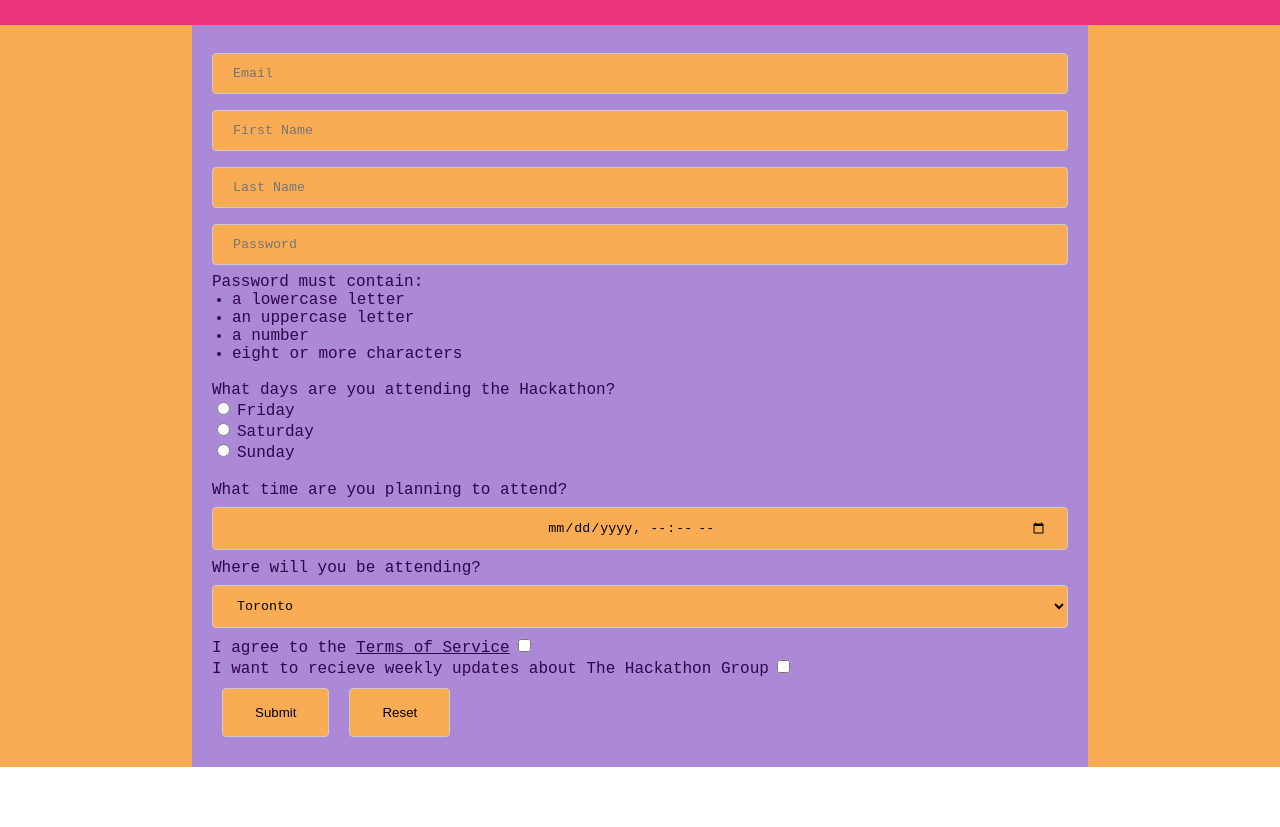
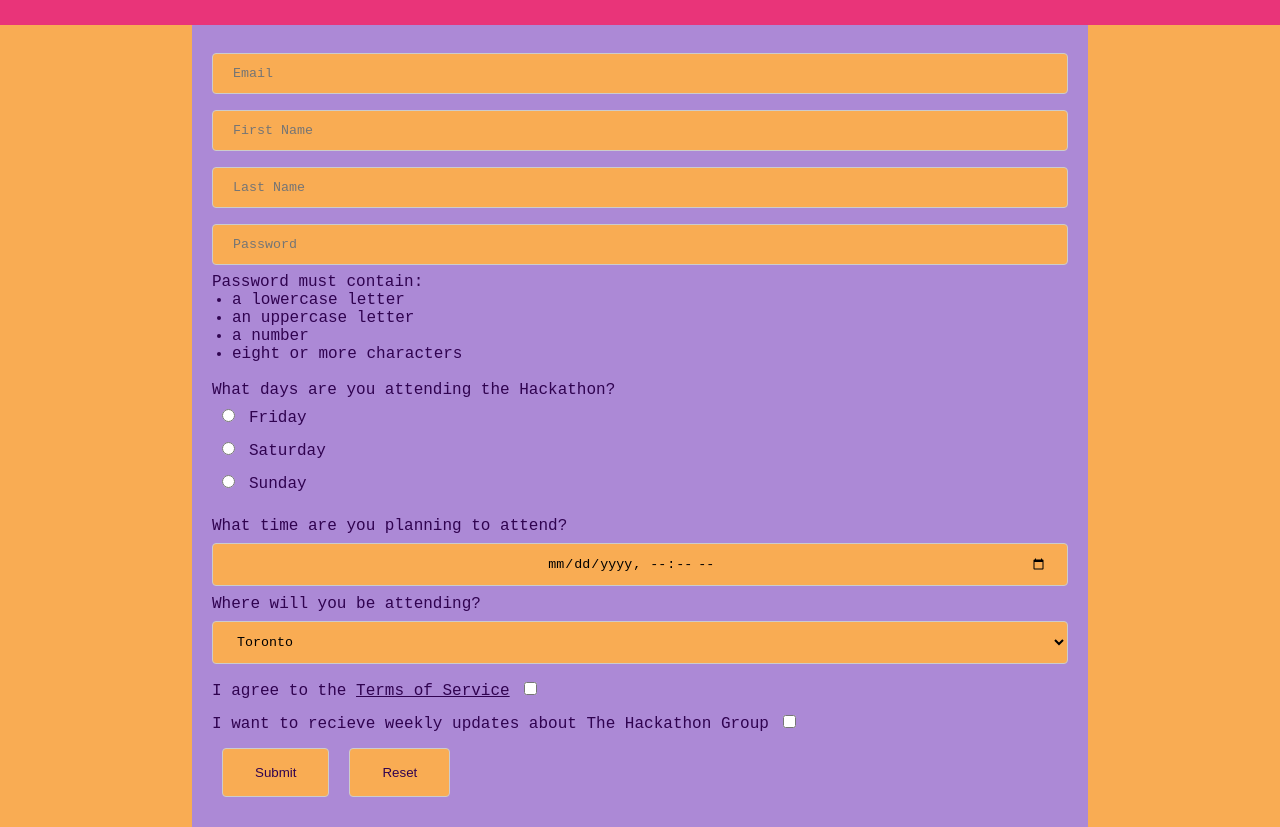
Before and after one commit to W0459556/hackathonNewsletterSignUpForm, a plain HTML site: page index.html in a window 1280 px wide. Shown: the part 148-975 px from the top of the page. Before the commit the page ends 915 px from the top, so only its background shows below. Drawn offline with Linux system fonts and the light colour scheme.

Commit message:
final ver

```diff
--- a/style.css
+++ b/style.css
@@ -69,7 +69,7 @@ ul {
 
 input[type=submit], input[type=reset]{
     border: none;
-    color: 300350;
+    color: #300350;
     padding: 16px 32px;
     border-radius: 4px;
     text-decoration: none;
@@ -84,6 +84,11 @@ input[type=submit]:hover, input[type=reset]:hover{
     color: #300350;
 }
 
+input[type=checkbox], input[type=radio]{
+    accent-color: #e93479;
+    margin: 10px;
+}
+
 a{
     color: #300350
 }
```
